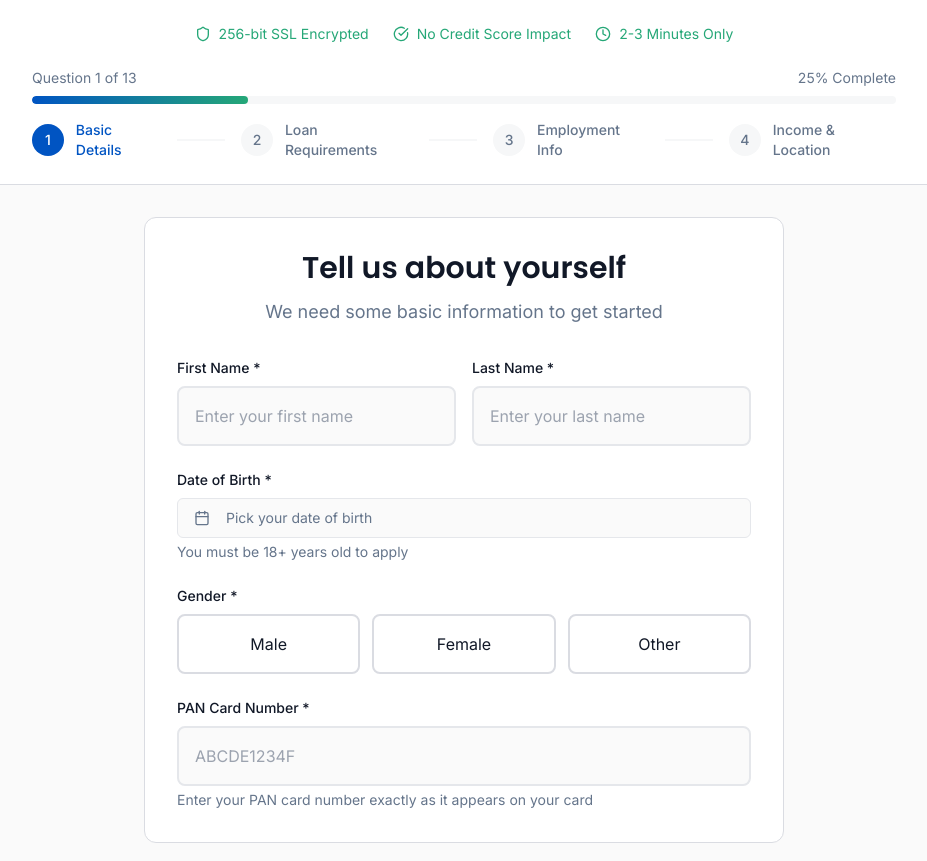
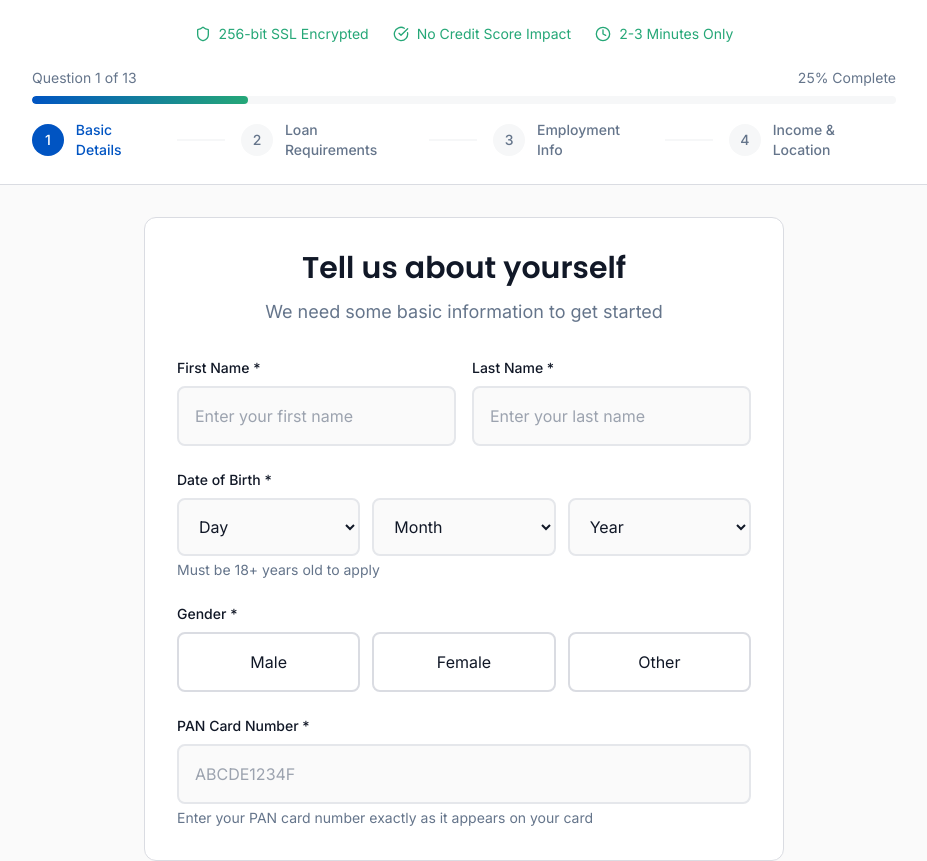
Before and after one commit to kartikfr/aly-loan-genius, a React (Vite) app: page /questionnaire in a window 1280 px wide. Shown: the top 861 px of the page, without its empty margins (176-1103 px from the left). Built offline with nearby package versions, Linux system fonts and the light colour scheme.

Commit message:
Fix DOB format
Ensure DOB is formatted as DD/MM/YYYY for user input, while maintaining the YYYY-MM-DD mapping for backend submission.

```diff
--- a/src/components/loan/sections/PersonalInfoSection.tsx
+++ b/src/components/loan/sections/PersonalInfoSection.tsx
@@ -1,14 +1,4 @@
 import { useQuestionnaire } from '../QuestionnaireContext';
-import { format } from "date-fns";
-import { CalendarIcon } from "lucide-react";
-import { cn } from "@/lib/utils";
-import { Button } from "@/components/ui/button";
-import { Calendar } from "@/components/ui/calendar";
-import {
-  Popover,
-  PopoverContent,
-  PopoverTrigger,
-} from "@/components/ui/popover";
 
 export const PersonalInfoSection = () => {
   const { state, updateFormData } = useQuestionnaire();
@@ -66,49 +56,81 @@ export const PersonalInfoSection = () => {
           <label className="block text-sm font-medium text-foreground mb-2">
             Date of Birth *
           </label>
-          <Popover>
-            <PopoverTrigger asChild>
-              <Button
-                variant="outline"
-                className={cn(
-                  "w-full justify-start text-left font-normal form-input p-4",
-                  !formData.dob && "text-muted-foreground"
-                )}
-              >
-                <CalendarIcon className="mr-2 h-4 w-4" />
-                {formData.dob ? (
-                  format(new Date(formData.dob), "PPP")
-                ) : (
-                  <span>Pick your date of birth</span>
-                )}
-              </Button>
-            </PopoverTrigger>
-            <PopoverContent className="w-auto p-0" align="start">
-              <Calendar
-                mode="single"
-                selected={formData.dob ? new Date(formData.dob) : undefined}
-                onSelect={(date) => {
-                  if (date) {
-                    const formattedDate = format(date, "yyyy-MM-dd");
-                    updateFormData({ dob: formattedDate });
-                  }
-                }}
-                disabled={(date) =>
-                  date > new Date() || date < new Date("1940-01-01")
+          <div className="grid grid-cols-3 gap-3">
+            <select
+              value={formData.dob ? formData.dob.split('-')[2] : ''}
+              onChange={(e) => {
+                const day = e.target.value;
+                const [year, month] = formData.dob ? formData.dob.split('-') : ['', ''];
+                if (day && month && year) {
+                  updateFormData({ dob: `${year}-${month}-${day}` });
+                } else if (day) {
+                  updateFormData({ dob: `--${day}` });
                 }
-                initialFocus
-                className={cn("p-3 pointer-events-auto")}
-                captionLayout="dropdown-buttons"
-                fromYear={1940}
-                toYear={2006}
-              />
-            </PopoverContent>
-          </Popover>
+              }}
+              className="form-input"
+            >
+              <option value="">Day</option>
+              {Array.from({ length: 31 }, (_, i) => i + 1).map(day => (
+                <option key={day} value={day.toString().padStart(2, '0')}>
+                  {day}
+                </option>
+              ))}
+            </select>
+
+            <select
+              value={formData.dob ? formData.dob.split('-')[1] : ''}
+              onChange={(e) => {
+                const month = e.target.value;
+                const [year, , day] = formData.dob ? formData.dob.split('-') : ['', '', ''];
+                if (day && month && year) {
+                  updateFormData({ dob: `${year}-${month}-${day}` });
+                } else if (month) {
+                  const currentDay = day || '';
+                  updateFormData({ dob: `-${month}-${currentDay}` });
+                }
+              }}
+              className="form-input"
+            >
+              <option value="">Month</option>
+              {[
+                'January', 'February', 'March', 'April', 'May', 'June',
+                'July', 'August', 'September', 'October', 'November', 'December'
+              ].map((month, index) => (
+                <option key={month} value={(index + 1).toString().padStart(2, '0')}>
+                  {month}
+                </option>
+              ))}
+            </select>
+
+            <select
+              value={formData.dob ? formData.dob.split('-')[0] : ''}
+              onChange={(e) => {
+                const year = e.target.value;
+                const [, month, day] = formData.dob ? formData.dob.split('-') : ['', '', ''];
+                if (day && month && year) {
+                  updateFormData({ dob: `${year}-${month}-${day}` });
+                } else if (year) {
+                  const currentMonth = month || '';
+                  const currentDay = day || '';
+                  updateFormData({ dob: `${year}-${currentMonth}-${currentDay}` });
+                }
+              }}
+              className="form-input"
+            >
+              <option value="">Year</option>
+              {Array.from({ length: 67 }, (_, i) => 2006 - i).map(year => (
+                <option key={year} value={year}>
+                  {year}
+                </option>
+              ))}
+            </select>
+          </div>
           {errors.dob && (
             <p className="text-destructive text-sm mt-1">{errors.dob}</p>
           )}
           <p className="text-sm text-muted-foreground mt-1">
-            You must be 18+ years old to apply
+            Must be 18+ years old to apply
           </p>
         </div>
 
```
